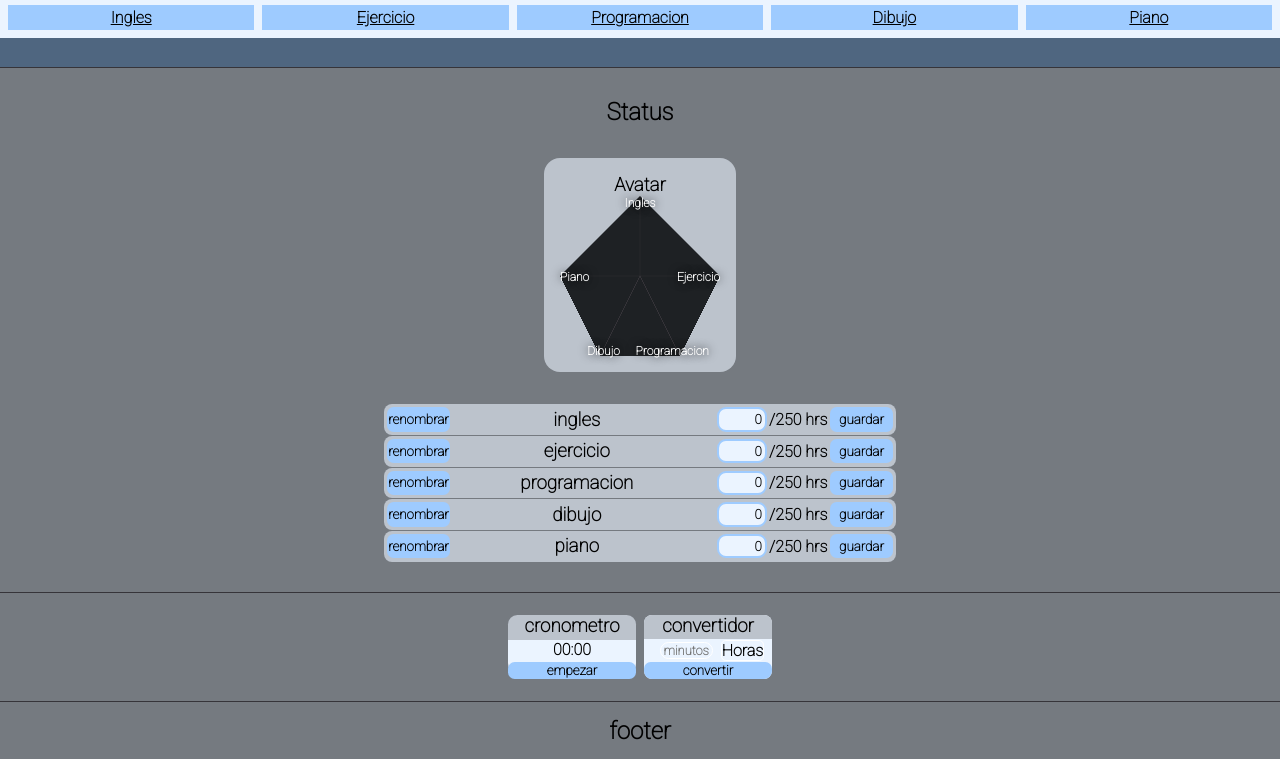
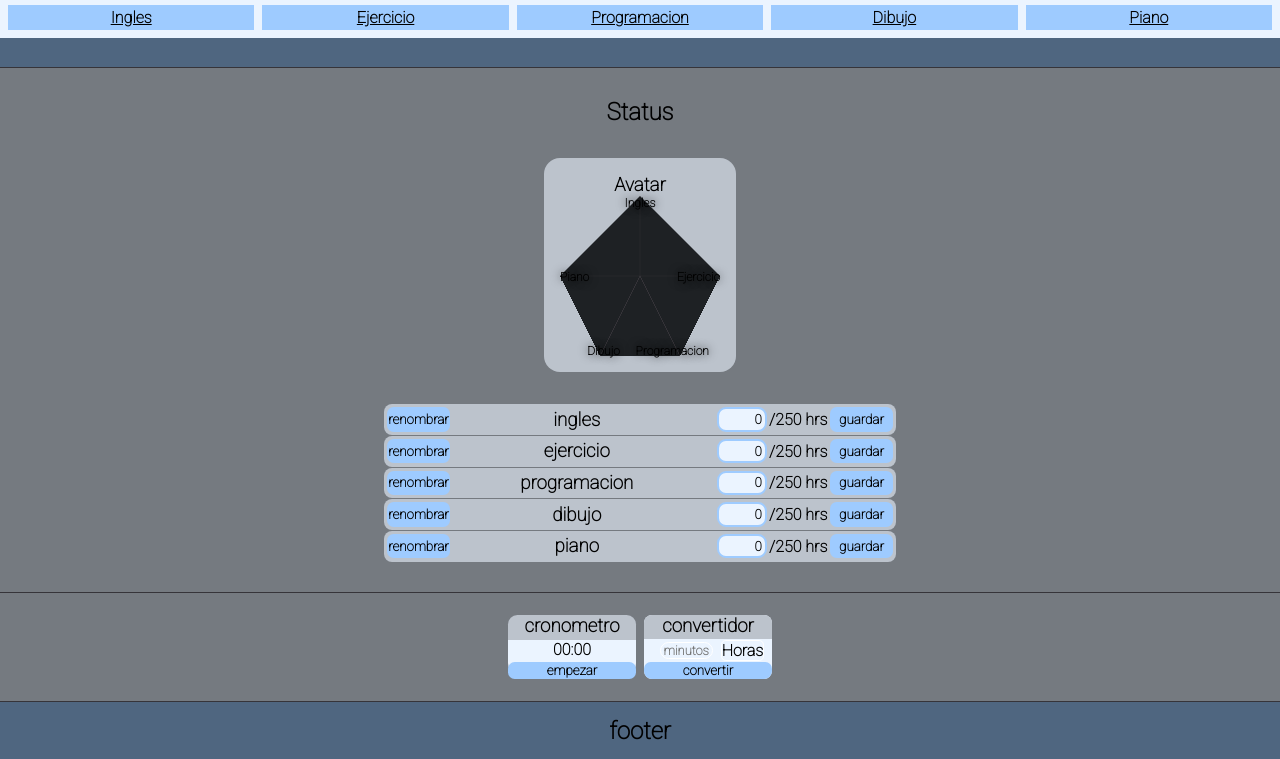
Before and after one commit to sedarmek/status-skills, a plain HTML site: page index.html in a window 1280 px wide. Both pictures are taken after a click on the element 1262 px from the left and 18 px from the top of the page. Shown: the part 41-800 px from the top of the page. Drawn offline with Linux system fonts and the light colour scheme.

Commit message:
se cambia ruta de estilos en los archivos html

```diff
--- a/index.html
+++ b/index.html
@@ -5,7 +5,7 @@
     <meta http-equiv="X-UA-Compatible" content="IE=edge">
     <meta name="viewport" content="width=device-width, initial-scale=1.0">
     <link rel="stylesheet" href="./css/index-styles.css">
-    <link rel="stylesheet" href="./css/themes/dark.css" class="theme-loaded">
+    <link rel="stylesheet" href="./css/themes/dark-theme.css" class="theme-loaded">
     <script src="./js/canvas-skills.js"></script>
     <script src="https://kit.fontawesome.com/6fed4177e5.js" crossorigin="anonymous"></script>
     <title>Personal Status</title>
--- a/js/canvas-skills.js
+++ b/js/canvas-skills.js
@@ -308,13 +308,13 @@ Task:
     let btnThemeLight = document.querySelector('.theme-light');
 
     btnThemeDark.addEventListener('click', ()=> {
-        document.querySelector('.theme-loaded').setAttribute('href', './css/themes/dark.css');
+        document.querySelector('.theme-loaded').setAttribute('href', './css/themes/dark-theme.css');
         btnThemeLight.style.display = "block";
         btnThemeDark.style.display = "none";
 
     });
     btnThemeLight.addEventListener('click', ()=> {
-        document.querySelector('.theme-loaded').setAttribute('href', './css/themes/light.css');
+        document.querySelector('.theme-loaded').setAttribute('href', './css/themes/light-theme.css');
         btnThemeLight.style.display = "none";
         btnThemeDark.style.display = "block";
         console.log('funciona')
--- a/js/themes.js
+++ b/js/themes.js
@@ -11,7 +11,7 @@ window.onload = () => {
 
     });
     btnThemeLight.addEventListener('click', ()=> {
-        document.querySelector('.theme-loaded').setAttribute('href', '../css/themes/light.css');
+        document.querySelector('.theme-loaded').setAttribute('href', '../css/themes/light-theme.css');
         btnThemeLight.style.display = "none";
         btnThemeDark.style.display = "block";
         console.log('funciona')
--- a/sass/dark-theme.scss
+++ b/sass/dark-theme.scss
@@ -19,7 +19,7 @@ body{
             background-color: var(--color-oscuro1);
             .header-menu{
                 background-color: var(--color-base);
-                .header-menu li{
+                li{
                 background-color:  var(--color-claro);
                 }
             }
@@ -50,7 +50,7 @@ body{
 
             .container-cronometro{
                 background-color: var(--color-base);
-                .container-cronometro h3{
+                h3{
                     background-color: var(--color-oscuro3);
                 }
                 .container-buttons :nth-child(1),
@@ -62,13 +62,13 @@ body{
 
             .container-convertidor{
                 background-color: var(--color-base);
-                .container-convertidor h3{
+                h3{
                     background-color: var(--color-oscuro3);
                 }
                 .convertidor-minutes{
                     background-color: var(--color-base);
                 }
-                .container-convertidor p{
+                p{
                     background-color: var(--color-base);
 
                 }
--- a/sass/light-theme.scss
+++ b/sass/light-theme.scss
@@ -21,7 +21,7 @@ body{
             background-color: var(--color-oscuro1);
             .header-menu{
                 background-color: var(--color-base);
-                .header-menu li{
+                li{
                 background-color:  var(--color-claro);
                 }
             }
@@ -52,7 +52,7 @@ body{
 
             .container-cronometro{
                 background-color: var(--color-base);
-                .container-cronometro h3{
+                h3{
                     background-color: var(--color-oscuro3);
                 }
                 .container-buttons :nth-child(1),
@@ -64,13 +64,13 @@ body{
 
             .container-convertidor{
                 background-color: var(--color-base);
-                .container-convertidor h3{
+                h3{
                     background-color: var(--color-oscuro3);
                 }
                 .convertidor-minutes{
                     background-color: var(--color-base);
                 }
-                .container-convertidor p{
+                p{
                     background-color: var(--color-base);
 
                 }
```
Also changed, not shown: html/dibujo.html (+1 -1 lines), html/ejercicio.html (+1 -1 lines), html/ingles.html (+1 -1 lines), html/piano.html (+1 -1 lines), html/programacion.html (+1 -1 lines), css/themes/dark-theme.css, css/themes/light-theme.css.
